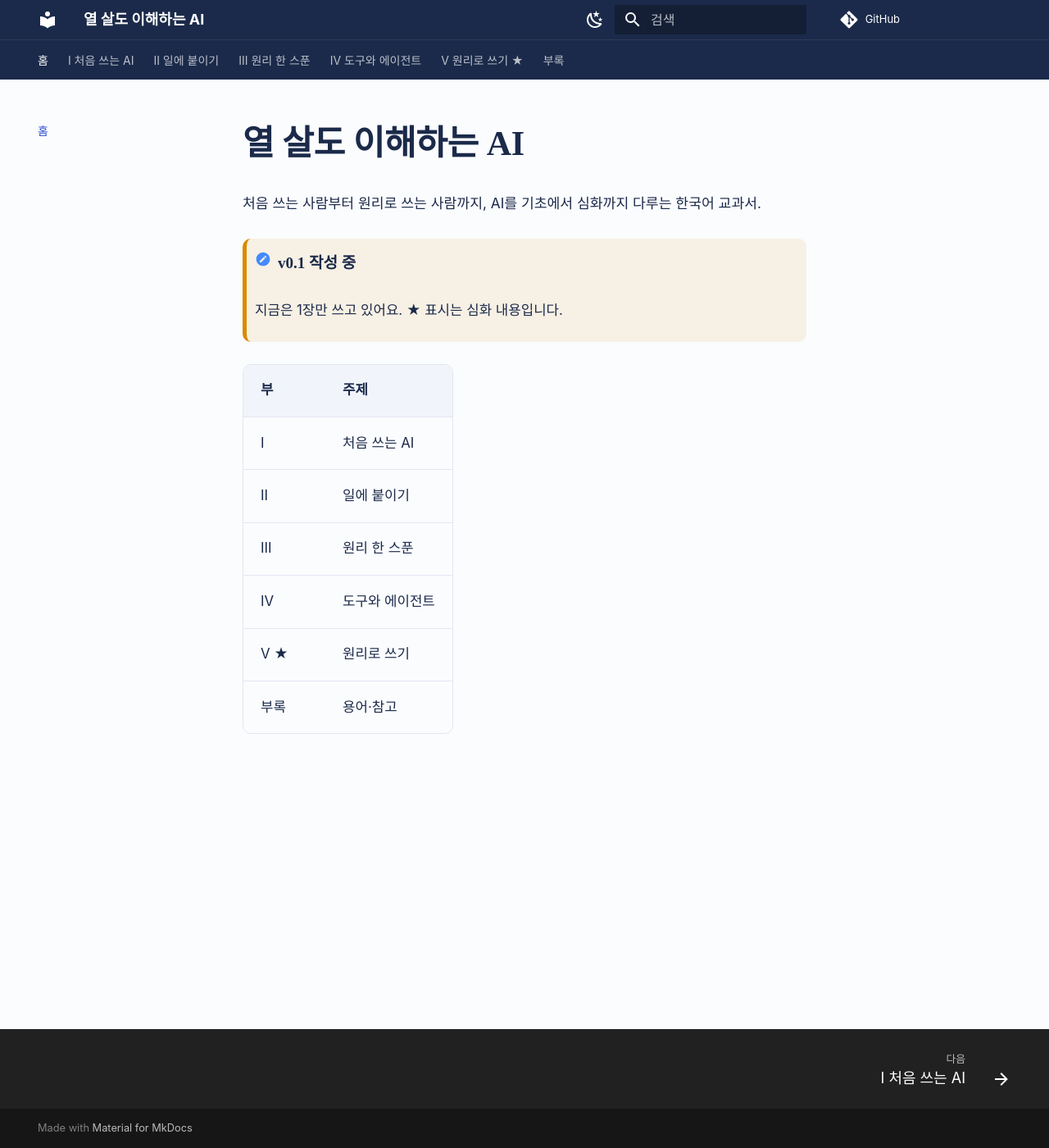
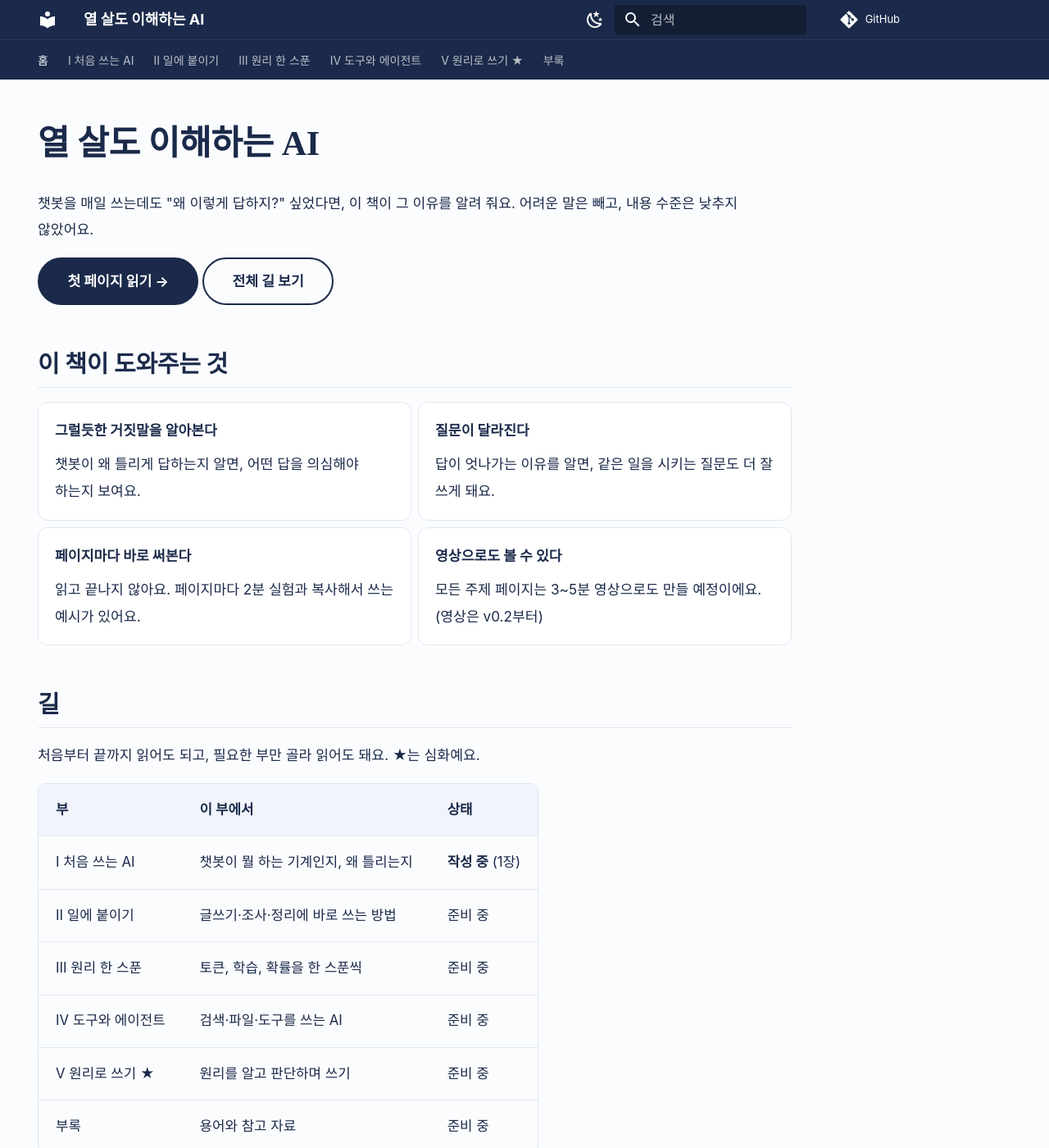
Before and after one commit to AI-jungjuhang/AI-education, an MkDocs documentation site: the page built from docs/index.md, in a window 1280 px wide and 1400 px high. Shown: the whole window at 82% size. Built offline with MkDocs 1.6.1 and Material for MkDocs 9.7.7, drawn with Linux system fonts in a browser that asks for light colours; some web fonts are replaced; comment, search, counter and statistics services are not loaded; some of the changed text lies outside the part shown.

Commit message:
홈 화면, 오늘 바로 써먹기 섹션, topic-page·frontend-design 스킬, CLAUDE.md 추가
Co-Authored-By: Claude Sonnet 5.5 <noreply@anthropic.com>
Claude-Session: https://claude.ai/code/session_01VYi7RVeQz7GRhY6gpYnJVo

```diff
--- a/docs/index.md
+++ b/docs/index.md
@@ -1,15 +1,54 @@
+---
+hide:
+  - navigation
+  - toc
+---
+
 # 열 살도 이해하는 AI
 
-처음 쓰는 사람부터 원리로 쓰는 사람까지, AI를 기초에서 심화까지 다루는 한국어 교과서.
+챗봇을 매일 쓰는데도 "왜 이렇게 답하지?" 싶었다면, 이 책이 그 이유를 알려 줘요.
+어려운 말은 빼고, 내용 수준은 낮추지 않았어요.
 
-!!! note "v0.1 작성 중"
-    지금은 1장만 쓰고 있어요. ★ 표시는 심화 내용입니다.
+[첫 페이지 읽기 →](part1/ch01/next-word.md){ .md-button .md-button--primary }
+[전체 길 보기](#길){ .md-button }
 
-| 부 | 주제 |
-|---|---|
-| I | 처음 쓰는 AI |
-| II | 일에 붙이기 |
-| III | 원리 한 스푼 |
-| IV | 도구와 에이전트 |
-| V ★ | 원리로 쓰기 |
-| 부록 | 용어·참고 |
+## 이 책이 도와주는 것
+
+<div class="grid cards" markdown>
+
+-   **그럴듯한 거짓말을 알아본다**
+
+    챗봇이 왜 틀리게 답하는지 알면, 어떤 답을 의심해야 하는지 보여요.
+
+-   **질문이 달라진다**
+
+    답이 엇나가는 이유를 알면, 같은 일을 시키는 질문도 더 잘 쓰게 돼요.
+
+-   **페이지마다 바로 써본다**
+
+    읽고 끝나지 않아요. 페이지마다 2분 실험과 복사해서 쓰는 예시가 있어요.
+
+-   **영상으로도 볼 수 있다**
+
+    모든 주제 페이지는 3~5분 영상으로도 만들 예정이에요. (영상은 v0.2부터)
+
+</div>
+
+## 길 { #길 }
+
+처음부터 끝까지 읽어도 되고, 필요한 부만 골라 읽어도 돼요. ★는 심화예요.
+
+| 부 | 이 부에서 | 상태 |
+|---|---|---|
+| I 처음 쓰는 AI | 챗봇이 뭘 하는 기계인지, 왜 틀리는지 | **작성 중** (1장) |
+| II 일에 붙이기 | 글쓰기·조사·정리에 바로 쓰는 방법 | 준비 중 |
+| III 원리 한 스푼 | 토큰, 학습, 확률을 한 스푼씩 | 준비 중 |
+| IV 도구와 에이전트 | 검색·파일·도구를 쓰는 AI | 준비 중 |
+| V 원리로 쓰기 ★ | 원리를 알고 판단하며 쓰기 | 준비 중 |
+| 부록 | 용어와 참고 자료 | 준비 중 |
+
+## 지금 읽을 수 있는 것
+
+1. [챗봇은 '다음 말'을 맞히는 기계](part1/ch01/next-word.md): 읽는 데 약 5분
+2. 글자를 토큰이라는 조각으로 쪼개 읽는다: 다음 차례
+3. 그럴듯하지만 틀릴 수 있다(환각): 그다음 차례
--- a/docs/stylesheets/extra.css
+++ b/docs/stylesheets/extra.css
@@ -49,3 +49,9 @@
 .md-tabs{background:var(--md-primary-fg-color)}
 .advanced-badge{color:#d98a00;font-weight:700}
 @media (prefers-reduced-motion:reduce){*{transition:none!important}}
+/* 홈: 약속 카드와 버튼 */
+.md-typeset .grid.cards>ul>li,.md-typeset .grid.cards>ol>li{border:1px solid var(--line);border-radius:12px;background:var(--card);box-shadow:none;padding:.9rem 1rem}
+.md-typeset .grid.cards>ul>li:hover{border-color:var(--md-accent-fg-color)}
+.md-typeset .md-button{border-radius:999px;font-weight:700}
+.md-typeset .md-button--primary{background:var(--ink);border-color:var(--ink);color:#fff}
+[data-md-color-scheme="slate"] .md-typeset .md-button--primary{background:#9fb0ff;border-color:#9fb0ff;color:#11161f}
```
Also changed, not shown: .claude/skills/frontend-design/SKILL.md (added, +71 -0 lines), .claude/skills/topic-page/SKILL.md (added, +33 -0 lines), CLAUDE.md (added, +10 -0 lines), docs/part1/ch01/next-word.md (+15 -0 lines), 1 other file.
